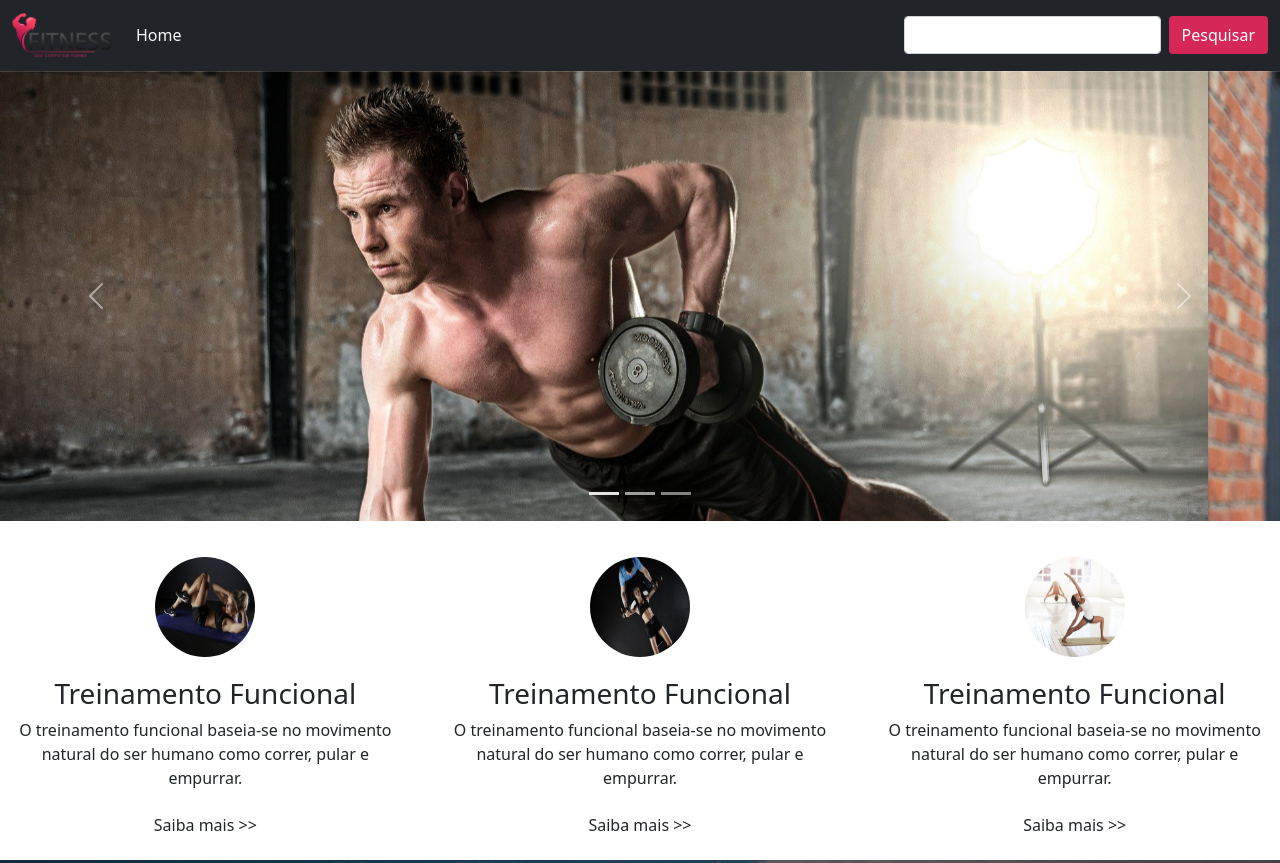
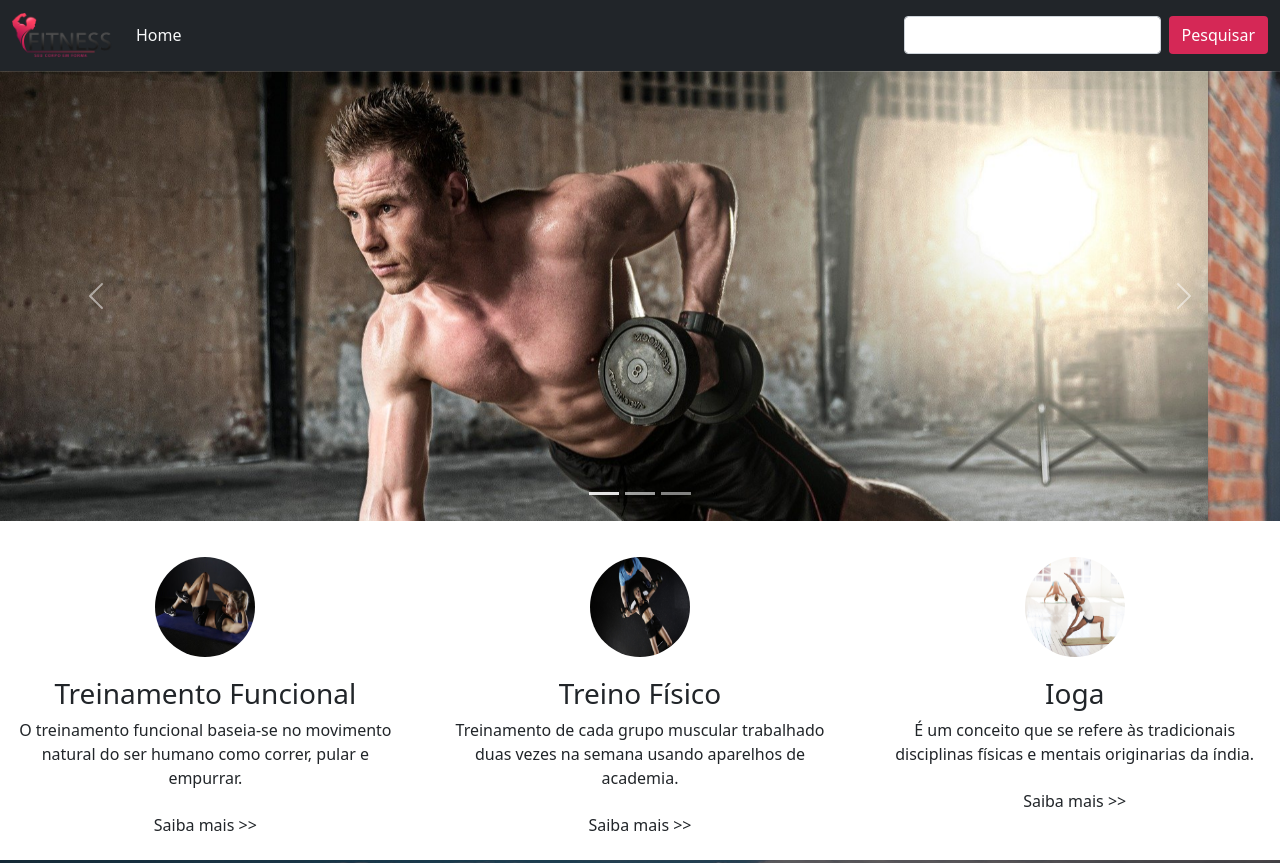
Before and after one commit to junta1/bootcamp-frontend-desafio-m01, a plain HTML site: page bootcamp-frontend-desafio-mod-01/index.html in a window 1280 px wide. Shown: the top 863 px of the page. Drawn offline with nearby package versions, Linux system fonts and the light colour scheme.

Commit message:
Correção no texto do blog e no botão enviar.

```diff
--- a/bootcamp-frontend-desafio-mod-01/index.html
+++ b/bootcamp-frontend-desafio-mod-01/index.html
@@ -92,9 +92,10 @@
                 <div class="col">
                     <div class="card-body blogs__quadro">
                         <img src="img/treinador.jpg" alt="">
-                        <h3>Treinamento Funcional</h3>
-                        <p>O treinamento funcional baseia-se no movimento natural do ser humano
-                            como correr, pular e empurrar.
+                        <h3>Treino Físico</h3>
+                        <p>
+                            Treinamento de cada grupo muscular trabalhado
+                            duas vezes na semana usando aparelhos de academia.
                         </p>
                         <a href="#" class="btn">Saiba mais >></a>
                     </div>
@@ -102,9 +103,10 @@
                 <div class="col">
                     <div class="card-body blogs__quadro">
                         <img src="img/posicao-ioga.jpg" alt="">
-                        <h3>Treinamento Funcional</h3>
-                        <p>O treinamento funcional baseia-se no movimento natural do ser humano
-                            como correr, pular e empurrar.
+                        <h3>Ioga</h3>
+                        <p>
+                            É um conceito que se refere às tradicionais disciplinas
+                            físicas e mentais originarias da índia.
                         </p>
                         <a href="#" class="btn">Saiba mais >></a>
                     </div>
@@ -209,8 +211,8 @@
                     <div class="mb-3">
                         <form id="enviar" title="Enviar dados para contato." class="d-flex">
                             <button class="btn btn-primary" type="submit">Enviar</button>
+                        </form>
                     </div>
-                    </form>
                 </div>
             </div>
             </div>
--- a/bootcamp-frontend-desafio-mod-01/sass/custom.sass
+++ b/bootcamp-frontend-desafio-mod-01/sass/custom.sass
@@ -58,6 +58,13 @@ header
     h1
         padding: 50px
         text-align: center
+    button
+        background-color: #d52856
+        color: white
+        border-color: #d52856
+    button:hover
+        background-color: #b52249
+        cursor: pointer
 
 footer
     background-color: #212529
@@ -68,6 +75,5 @@ footer
         p
             color: white
 
-
         #footer__ancora
             float: right
```
Also changed, not shown: bootcamp-frontend-desafio-mod-01/css/style.css, 1 other file.
